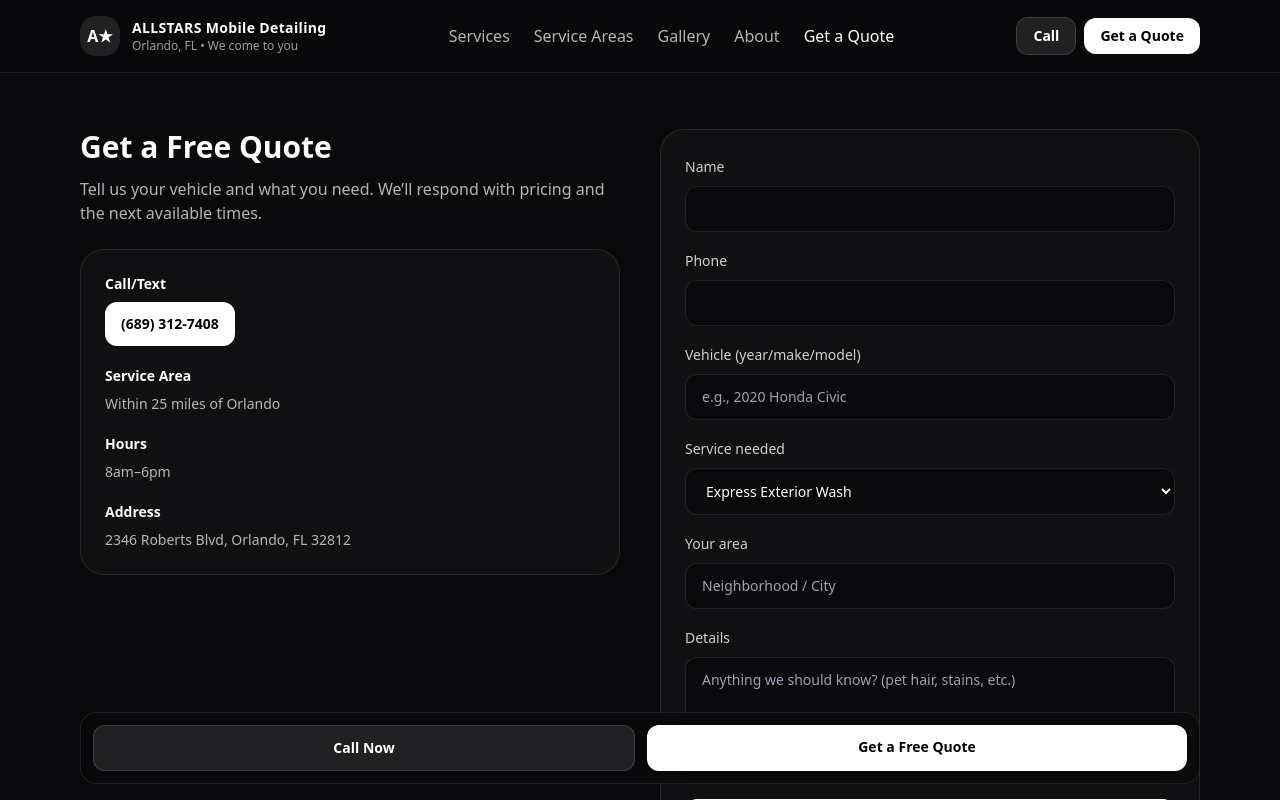
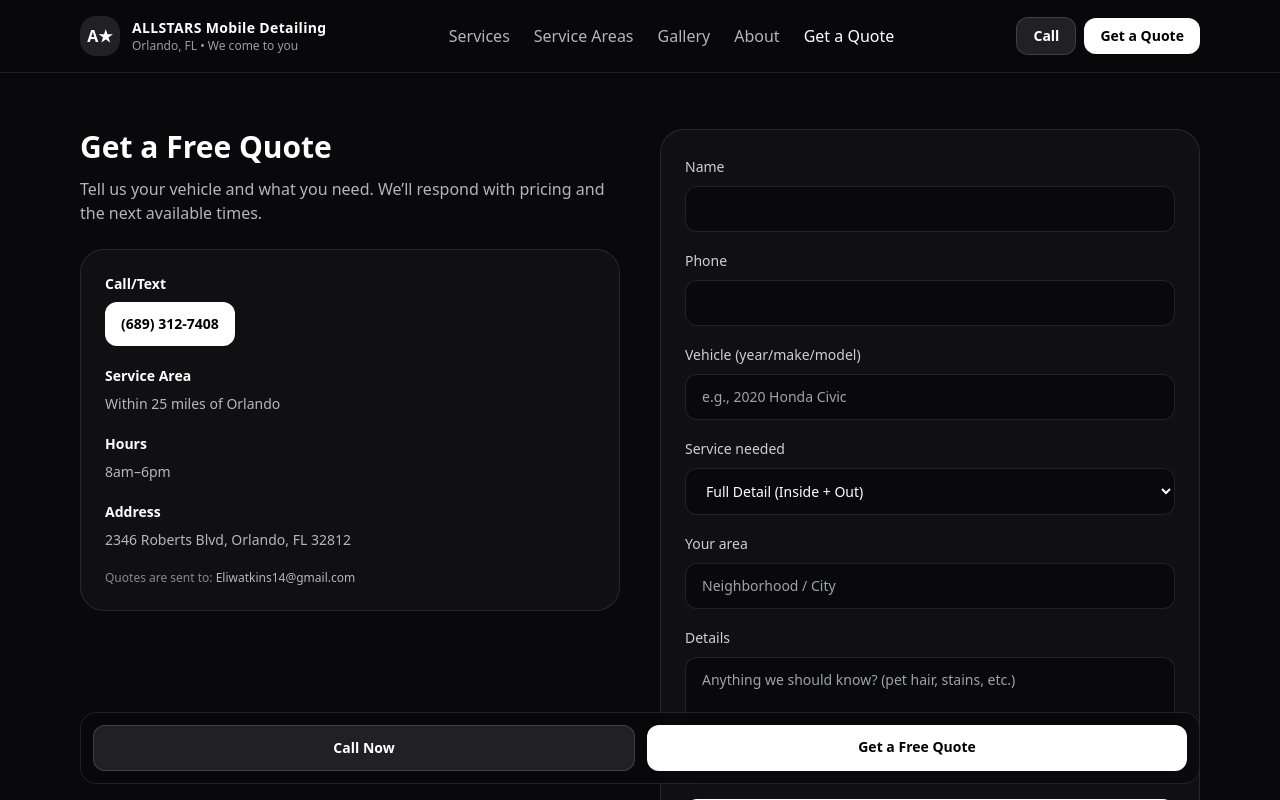
Before and after one commit to colbyrita3-sudo/allstars-mobile-detailing, a React (Vite) app: page /contact in a window 1280 px wide. Shown: the top 800 px of the page. Built offline with nearby package versions, Linux system fonts and the light colour scheme.

Commit message:
Connect quote form to Formspree

```diff
--- a/src/pages/Contact.tsx
+++ b/src/pages/Contact.tsx
@@ -1,17 +1,47 @@
+import { useState } from "react";
 
-import { useState } from "react";
+const FORM_ENDPOINT = "https://formspree.io/f/xreaakjk";
 const PHONE_TEL = "tel:+16893127408";
 
 export default function Contact() {
-  const [submitted, setSubmitted] = useState(false);
+  const [status, setStatus] = useState<"idle" | "sending" | "success" | "error">(
+    "idle"
+  );
+
+  async function onSubmit(e: React.FormEvent<HTMLFormElement>) {
+    e.preventDefault();
+    setStatus("sending");
+
+    const form = e.currentTarget;
+    const formData = new FormData(form);
+
+    try {
+      const res = await fetch(FORM_ENDPOINT, {
+        method: "POST",
+        body: formData,
+        headers: { Accept: "application/json" },
+      });
+
+      if (res.ok) {
+        form.reset();
+        setStatus("success");
+      } else {
+        setStatus("error");
+      }
+    } catch {
+      setStatus("error");
+    }
+  }
 
   return (
     <section className="bg-zinc-950">
       <div className="mx-auto grid max-w-6xl grid-cols-1 gap-10 px-4 py-14 md:grid-cols-2">
+        {/* Left */}
         <div>
           <h1 className="text-3xl font-bold">Get a Free Quote</h1>
           <p className="mt-3 text-white/70">
-            Tell us your vehicle and what you need. We’ll respond with pricing and the next available times.
+            Tell us your vehicle and what you need. We’ll respond with pricing and
+            the next available times.
           </p>
 
           <div className="mt-6 rounded-3xl border border-white/10 bg-white/[0.03] p-6">
@@ -24,28 +54,58 @@ export default function Contact() {
             </a>
 
             <div className="mt-5 text-sm font-semibold">Service Area</div>
-            <div className="mt-2 text-sm text-white/70">Within 25 miles of Orlando</div>
+            <div className="mt-2 text-sm text-white/70">
+              Within 25 miles of Orlando
+            </div>
 
             <div className="mt-5 text-sm font-semibold">Hours</div>
             <div className="mt-2 text-sm text-white/70">8am–6pm</div>
 
             <div className="mt-5 text-sm font-semibold">Address</div>
-            <div className="mt-2 text-sm text-white/70">2346 Roberts Blvd, Orlando, FL 32812</div>
+            <div className="mt-2 text-sm text-white/70">
+              2346 Roberts Blvd, Orlando, FL 32812
+            </div>
+
+            <div className="mt-5 text-xs text-white/50">
+              Quotes are sent to: <span className="text-white/70">Eliwatkins14@gmail.com</span>
+            </div>
           </div>
         </div>
 
+        {/* Right */}
         <div className="rounded-3xl border border-white/10 bg-white/[0.03] p-6">
-          {!submitted ? (
-            <form
-              onSubmit={(e) => {
-                e.preventDefault();
-                setSubmitted(true);
-              }}
-              className="grid gap-4"
-            >
+          {status === "success" ? (
+            <div>
+              <div className="text-xl font-bold">Request sent ✅</div>
+              <p className="mt-2 text-white/70">
+                Thanks! We’ll reach out shortly with pricing and availability.
+              </p>
+
+              <div className="mt-6 grid gap-3">
+                <a
+                  href={PHONE_TEL}
+                  className="inline-flex items-center justify-center rounded-xl bg-white px-4 py-3 text-sm font-semibold text-black hover:bg-white/90"
+                >
+                  Call (689) 312-7408
+                </a>
+                <button
+                  onClick={() => setStatus("idle")}
+                  className="rounded-xl border border-white/15 bg-white/10 px-4 py-3 text-sm font-semibold text-white hover:bg-white/15"
+                >
+                  Send another request
+                </button>
+              </div>
+            </div>
+          ) : (
+            <form onSubmit={onSubmit} className="grid gap-4">
+              {/* Hidden fields (helps Formspree) */}
+              <input type="hidden" name="_subject" value="New Quote Request - ALLSTARS Mobile Detailing" />
+              <input type="text" name="_gotcha" className="hidden" tabIndex={-1} autoComplete="off" />
+
               <div>
                 <label className="text-sm text-white/80">Name</label>
                 <input
+                  name="name"
                   className="mt-2 w-full rounded-xl border border-white/10 bg-zinc-950 px-4 py-3 text-sm text-white outline-none focus:border-white/30"
                   required
                 />
@@ -54,14 +114,18 @@ export default function Contact() {
               <div>
                 <label className="text-sm text-white/80">Phone</label>
                 <input
+                  name="phone"
                   className="mt-2 w-full rounded-xl border border-white/10 bg-zinc-950 px-4 py-3 text-sm text-white outline-none focus:border-white/30"
                   required
                 />
               </div>
 
               <div>
-                <label className="text-sm text-white/80">Vehicle (year/make/model)</label>
+                <label className="text-sm text-white/80">
+                  Vehicle (year/make/model)
+                </label>
                 <input
+                  name="vehicle"
                   className="mt-2 w-full rounded-xl border border-white/10 bg-zinc-950 px-4 py-3 text-sm text-white outline-none focus:border-white/30"
                   placeholder="e.g., 2020 Honda Civic"
                   required
@@ -71,8 +135,10 @@ export default function Contact() {
               <div>
                 <label className="text-sm text-white/80">Service needed</label>
                 <select
+                  name="service"
                   className="mt-2 w-full rounded-xl border border-white/10 bg-zinc-950 px-4 py-3 text-sm text-white outline-none focus:border-white/30"
                   required
+                  defaultValue="Full Detail (Inside + Out)"
                 >
                   <option>Express Exterior Wash</option>
                   <option>Interior Refresh</option>
@@ -84,6 +150,7 @@ export default function Contact() {
               <div>
                 <label className="text-sm text-white/80">Your area</label>
                 <input
+                  name="area"
                   className="mt-2 w-full rounded-xl border border-white/10 bg-zinc-950 px-4 py-3 text-sm text-white outline-none focus:border-white/30"
                   placeholder="Neighborhood / City"
                   required
@@ -93,32 +160,33 @@ export default function Contact() {
               <div>
                 <label className="text-sm text-white/80">Details</label>
                 <textarea
+                  name="details"
                   className="mt-2 min-h-[120px] w-full rounded-xl border border-white/10 bg-zinc-950 px-4 py-3 text-sm text-white outline-none focus:border-white/30"
                   placeholder="Anything we should know? (pet hair, stains, etc.)"
                 />
               </div>
 
-              <button className="rounded-xl bg-white px-4 py-3 text-sm font-semibold text-black hover:bg-white/90">
-                Request Quote
+              <button
+                disabled={status === "sending"}
+                className="rounded-xl bg-white px-4 py-3 text-sm font-semibold text-black hover:bg-white/90 disabled:cursor-not-allowed disabled:opacity-70"
+              >
+                {status === "sending" ? "Sending..." : "Request Quote"}
               </button>
 
+              {status === "error" && (
+                <p className="text-sm text-red-300">
+                  Something went wrong. Please try again, or call/text{" "}
+                  <a className="underline" href={PHONE_TEL}>
+                    (689) 312-7408
+                  </a>
+                  .
+                </p>
+              )}
+
               <p className="text-xs text-white/50">
-                (Next step: we’ll connect this form to email or a free backend so it actually sends.)
+                By submitting, you agree to be contacted about your request.
               </p>
             </form>
-          ) : (
-            <div>
-              <div className="text-xl font-bold">Quote request received ✅</div>
-              <p className="mt-2 text-white/70">
-                Demo confirmation for now. Next we’ll wire it so messages go to you.
-              </p>
-              <a
-                href={PHONE_TEL}
-                className="mt-5 inline-flex rounded-xl bg-white px-4 py-3 text-sm font-semibold text-black hover:bg-white/90"
-              >
-                Call (689) 312-7408
-              </a>
-            </div>
           )}
         </div>
       </div>
```
